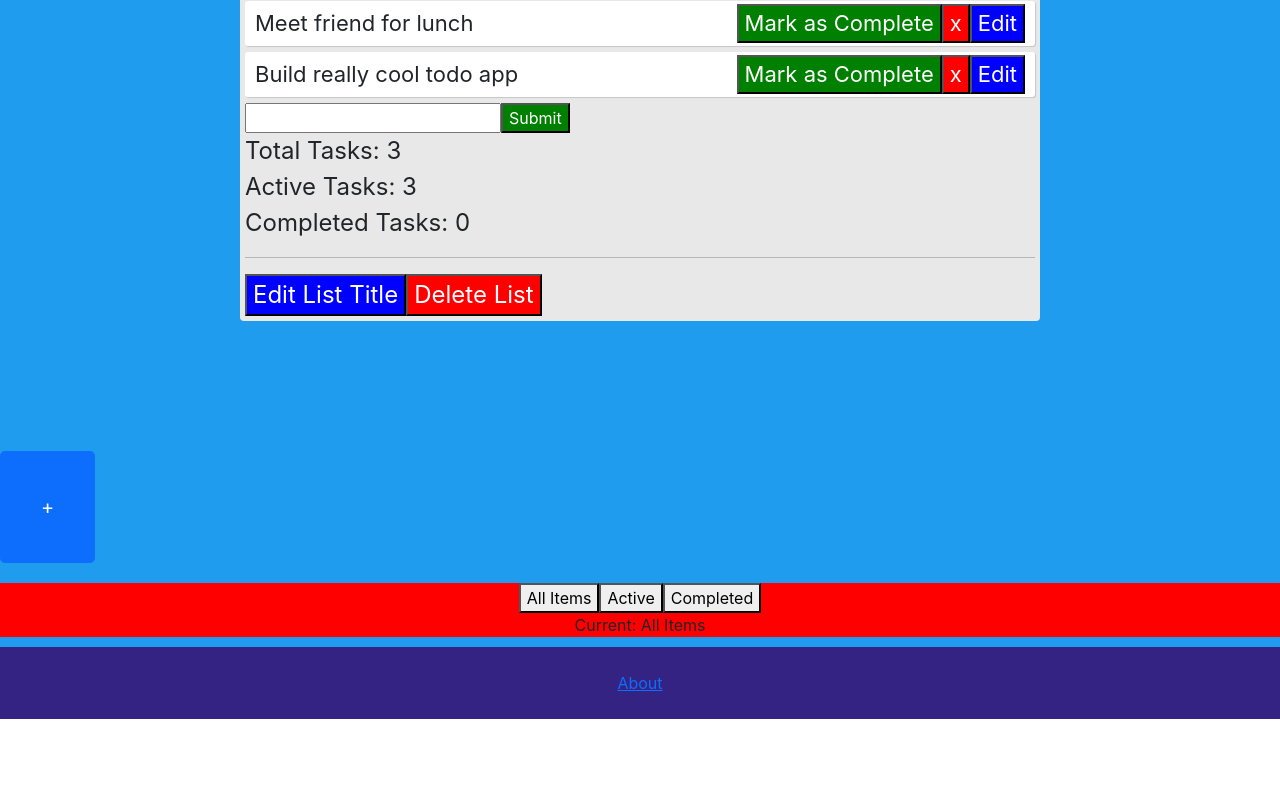
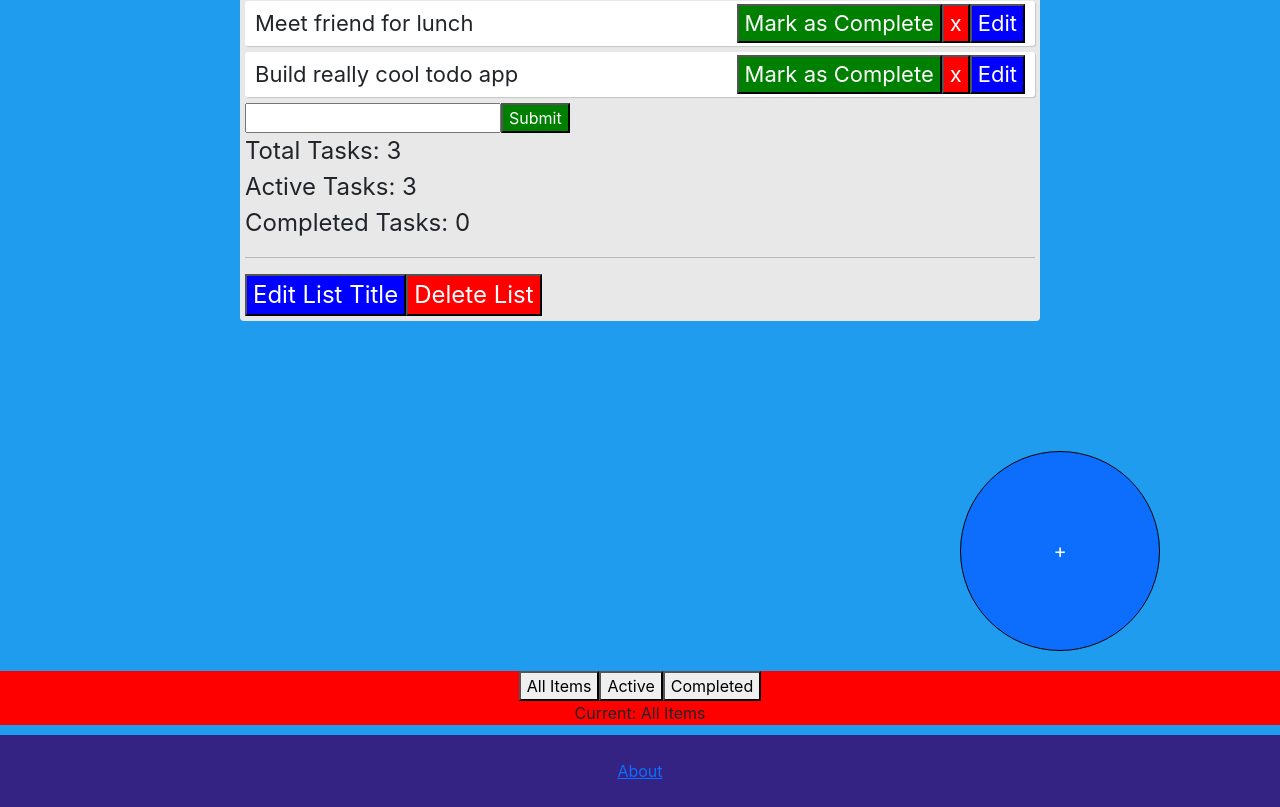
Before and after one commit to tanmichael1/To-Do-List, a React (Create React App) app: page / in a window 1280 px wide. Shown: the part 813-1620 px from the top of the page. Before the commit the page ends 1532 px from the top, so only its background shows below. Built offline with nearby package versions, Linux system fonts and the light colour scheme.

Commit message:
Put add list button on right side, change add list button to circle

```diff
--- a/src/App.css
+++ b/src/App.css
@@ -94,9 +94,12 @@
 }
 
 .addList {
-  /* float: right;
-  margin-right: 480px; */
-  /* min-height: 30vh; */
+  position: right;
+  display: inline-block;
+  margin-left: 75%;
+  /* margin-right: 480px;
+  min-height: 30vh; */
+  align-items: right;
 }
 
 .tabs {
@@ -109,6 +112,11 @@
 
 #addListButton {
   padding: 40px;
+  display: block;
+  height: 200px;
+  width: 200px;
+  border-radius: 50%;
+  border: 1px solid black;
 }
 
 .header {
```
